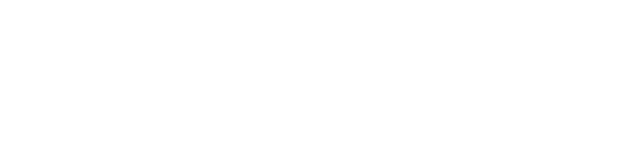
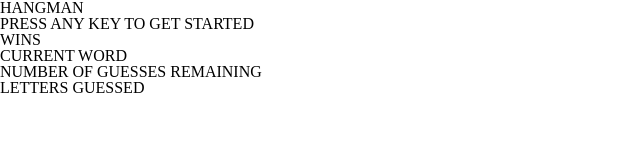
Before and after one commit to jenncuenca/hangman, a plain HTML site: page index.html in a window 1280 px wide. Shown: the whole page, without its empty margins (0-640 px from the left). Drawn offline with Linux system fonts and the light colour scheme; files whose address does not match are found by name.

Commit message:
added main game text

```diff
--- a/index.html
+++ b/index.html
@@ -10,6 +10,11 @@
     <script src="assets/javascript/game.js"></script>
 </head>
 <body>
-
+    <h1>HANGMAN</h1>
+    PRESS ANY KEY TO GET STARTED
+    <p>WINS</p>
+    <p>CURRENT WORD</p>
+    <p>NUMBER OF GUESSES REMAINING</p>
+    <p>LETTERS GUESSED</p>
 </body>
 </html>
```
